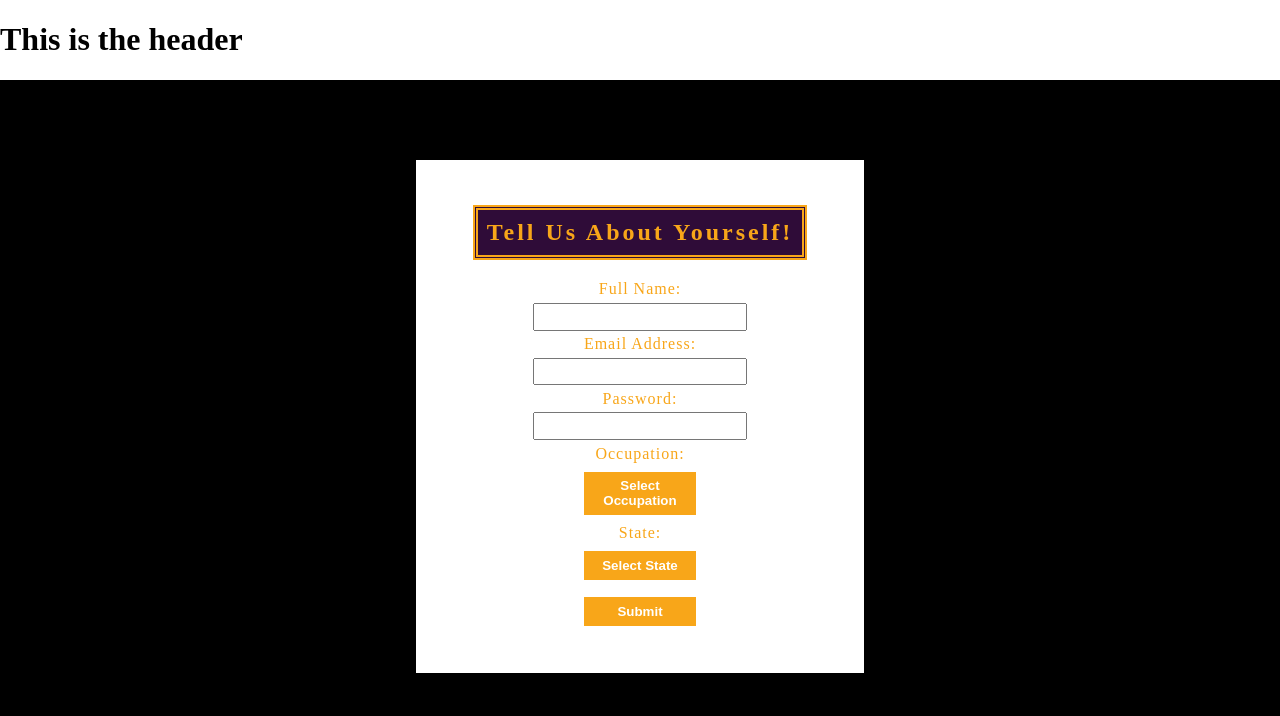
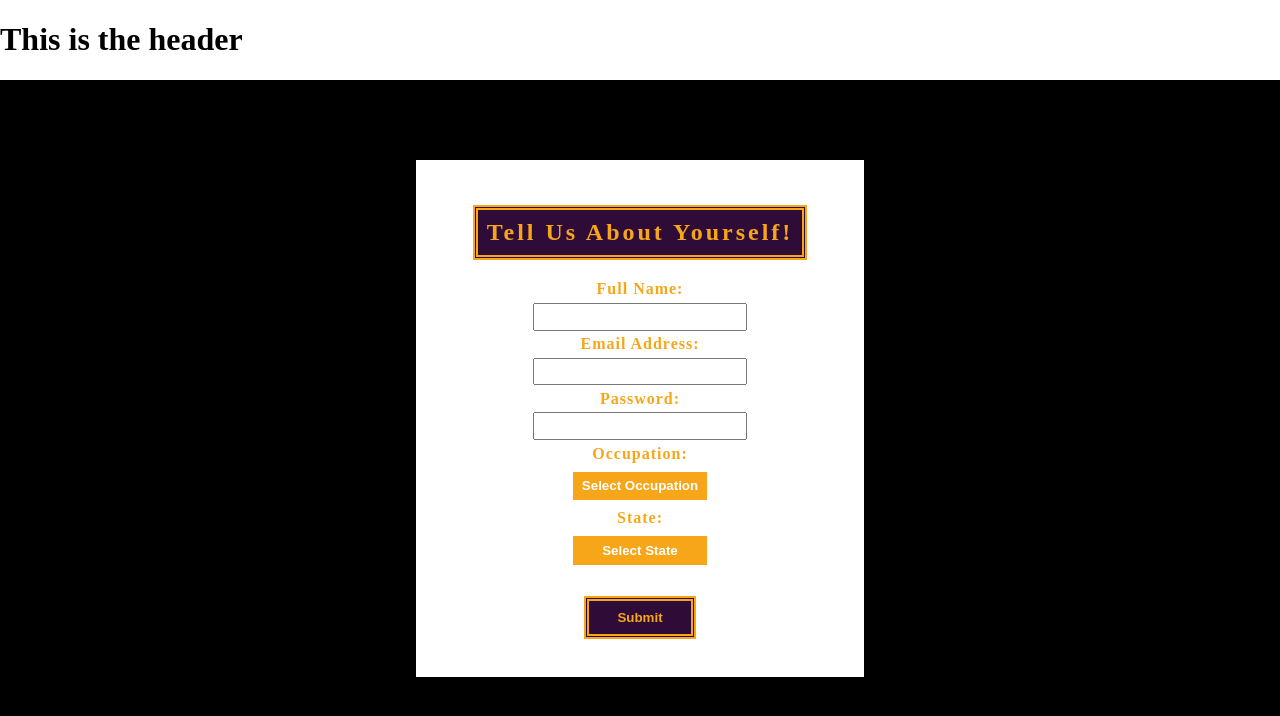
Before and after one commit to joki9448/fetchrewards-code-challenge, a React (Create React App) app: page / in a window 1280 px wide. Shown: the top 716 px of the page. Built offline with nearby package versions, Linux system fonts and the light colour scheme; a web font is replaced by a local one.

Commit message:
styled submit button and added letter spacing on form labels

```diff
--- a/src/App.css
+++ b/src/App.css
@@ -30,23 +30,39 @@ body {
 }
 .form label {
   letter-spacing: 1px;
+  font-weight: bold;
 }
 .form input {
   padding: 1%;
   width: 45%;
   margin: 1%;
 }
-.form button {
+.menu-btn {
   cursor: pointer;
   background: #F8A619;
   border: none;
   margin: 2%;
   padding: 1.5%;
-  width: 25%;
+  width: 30%;
   color: white;
   font-weight: bold;
 }
-.form button:hover {
+.menu-btn:hover {
   background: #2F0C38;
   color: white;
 }
+.submit-btn {
+  cursor: pointer;
+  background: #2F0C38;
+  border: 5px double #F8A619;
+  padding: 2%;
+  margin-top: 5%;
+  width: 25%;
+  color: #F8A619;;
+  font-weight: bold;
+}
+.submit-btn:hover {
+  background: white;
+  color: #2F0C38;
+  border: 5px double #2F0C38;
+}
--- a/src/components/Form.js
+++ b/src/components/Form.js
@@ -64,7 +64,7 @@ function Form() {
                 <input type="password" onChange={(e) => setPassword(e.target.value)} value={password}></input>
 
                 <label for="occupation">Occupation: {occupation}</label>
-                <button type="button" onClick={() => {
+                <button type="button" className="menu-btn" onClick={() => {
                     requestOccupations()
                     setIsOccsListVisible(true)
                 }}>
@@ -77,7 +77,7 @@ function Form() {
                 : null}
 
                 <label for="state">State: {state}</label>
-                <button type="button" onClick={() => {
+                <button type="button" className="menu-btn" onClick={() => {
                     requestStates()
                     setIsStatesListVisible(true);
                 }}>
@@ -89,7 +89,7 @@ function Form() {
                     setIsStatesListVisible={setIsStatesListVisible}/>
                 : null}
 
-                <button type="submit">Submit</button>
+                <button type="submit" className="submit-btn">Submit</button>
             </form>
         </section>
     )
```
